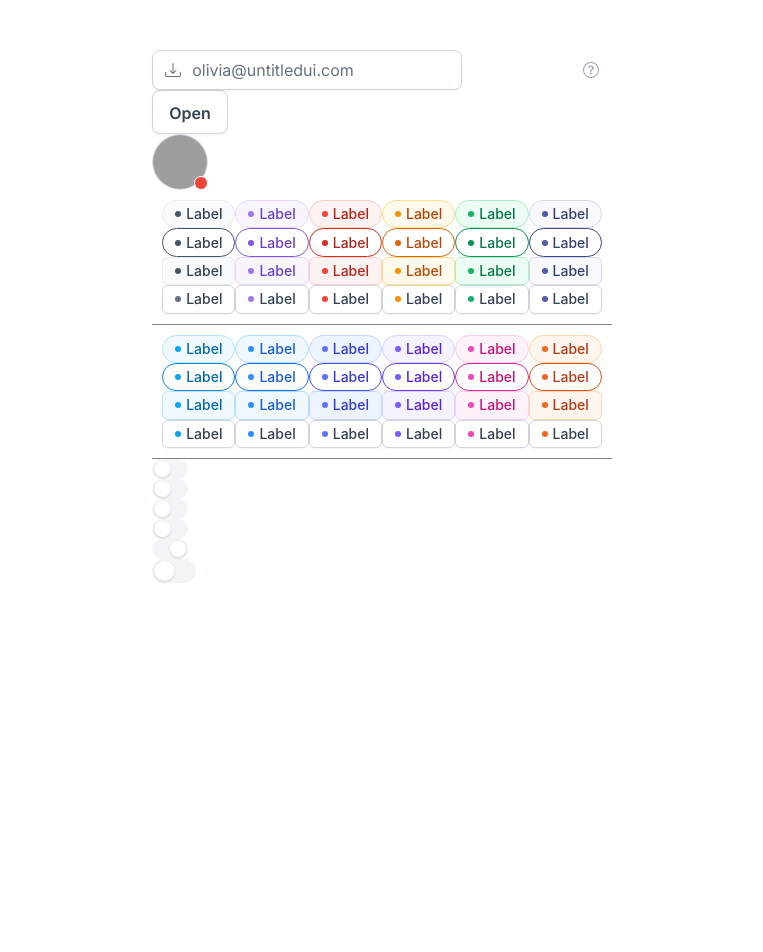
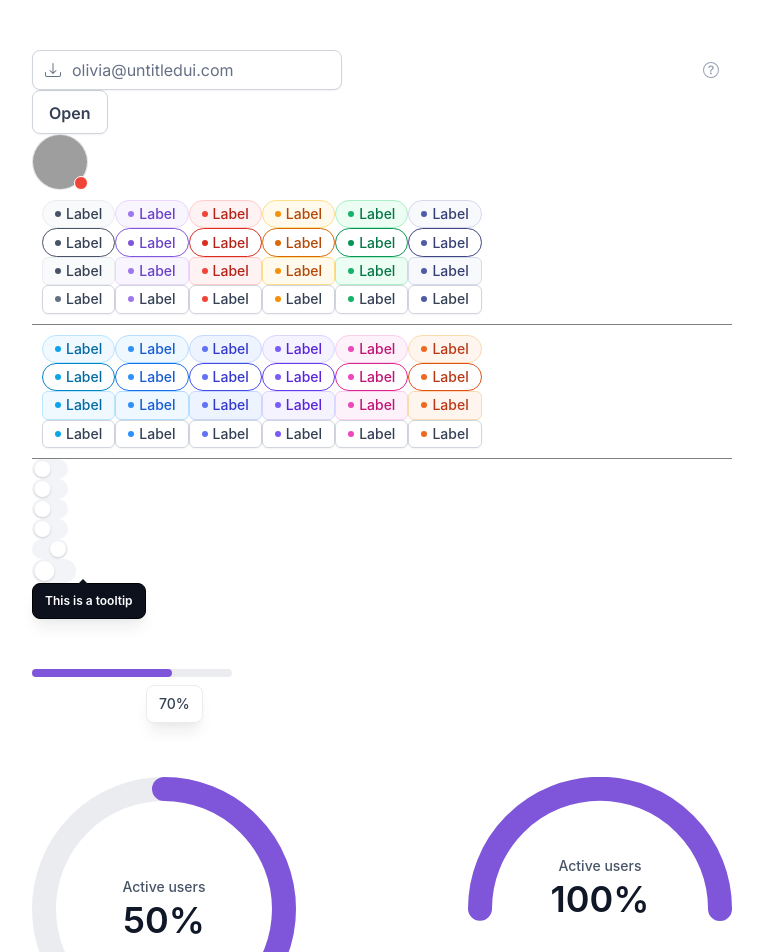
Before and after one commit to onnkek/ok-ui, a React (Create React App) app: page / in a window 1280 px wide. Shown: the top 952 px of the page, without its empty margins (258-1021 px from the left). Before the commit the page ends 800 px from the top, so only its background shows below. Built offline with nearby package versions, Linux system fonts and the light colour scheme; grey boxes are pictures that could not be loaded; a web font is replaced by a local one.

Commit message:
add progress, progressCircle

```diff
--- a/package.json
+++ b/package.json
@@ -14,6 +14,7 @@
     "react": "^18.3.1",
     "react-dom": "^18.3.1",
     "react-scripts": "5.0.1",
+    "react-tooltip": "^5.27.0",
     "typescript": "^4.9.5",
     "web-vitals": "^2.1.4"
   },
--- a/src/App.tsx
+++ b/src/App.tsx
@@ -7,6 +7,10 @@ import { Dropdown } from 'components/Dropdown';
 import { Avatar } from 'components/Avatar';
 import { Badge } from 'components/Badge';
 import { Toggle } from 'components/Toggle';
+import { Tooltip } from 'components/Tooltip';
+import { Tooltip as RTooltip } from 'react-tooltip';
+import { Progress } from 'components/Progress';
+import { ProgressCircle } from 'components/ProgressCircle';
 
 function App() {
   return (
@@ -148,7 +152,18 @@ function App() {
             <Badge color='orange' dot size='L' theme='modern'>Label</Badge>
           </div>
         </div>
-        <Toggle /><Toggle /><Toggle /><Toggle disabled /><Toggle disabled checked /><Toggle size='L' />
+        <Toggle /><Toggle /><Toggle /><Toggle disabled /><Toggle disabled checked /><Toggle size='L' className='my-anchor-element' />
+        <Tooltip />
+        <RTooltip anchorSelect=".my-anchor-element">
+          100%
+        </RTooltip>
+        <div style={{ width: '200px', marginTop: '50px' }}>
+          <Progress value='70' text='tooltip-bottom' />
+        </div>
+        <div style={{ width: '700px', marginTop: '100px', display: 'flex', justifyContent: 'space-between' }}>
+          <ProgressCircle value='50' size='XL' title='Active users' />
+          <ProgressCircle value='100' size='XL' title='Active users' half />
+        </div>
 
       </div>
     </div>
--- /dev/null
+++ b/src/components/Progress/index.ts
@@ -0,0 +1 @@
+export { Progress } from './ui/Progress';
--- /dev/null
+++ b/src/components/Progress/ui/Progress.module.sass
@@ -0,0 +1,61 @@
+.wrapper
+  display: flex
+  align-items: center
+
+.progressContainer
+  display: flex
+  position: relative
+  width: 100%
+  height: 8px
+  background-color: #EAECF0
+  border-radius: 999px
+
+.text
+  display: none
+  margin-left: 12px
+  color: #344054
+  font-size: 14px
+  line-height: 20px
+  font-weight: 500
+
+.progress
+  position: absolute
+  width: 0%
+  height: 8px
+  top: 0
+  left: 0
+  background-color: #7F56D9
+  border-radius: 999px
+
+.wrapper.end
+  .text
+    display: block
+
+.wrapper.bottomEnd
+  flex-direction: column
+  align-items: end
+  .text
+    display: block
+    margin-top: 8px
+
+.wrapper.tooltipTop,
+.wrapper.tooltipBottom
+  position: relative
+  .text
+    display: block
+    position: absolute
+    margin: 0
+    transform: translate3d(-26px, 0, 0)
+    // left: -26px
+    padding: 8px 12px
+    background-color: #FFFFFF
+    border: 1px solid #EAECF0
+    border-radius: var(--radius-md)
+    box-shadow: 0px 4px 6px -2px #10182808, 0px 12px 16px -4px #10182814
+
+.wrapper.tooltipTop
+  .text
+    top: -46px
+.wrapper.tooltipBottom
+  .text
+    top: 16px
--- /dev/null
+++ b/src/components/Progress/ui/Progress.tsx
@@ -0,0 +1,37 @@
+import { Mods, classNames } from 'helpers/classNames';
+import cls from './Progress.module.sass';
+import { useState } from 'react';
+
+type ProgressTextType = 'end' | 'bottom-end' | 'tooltip-top' | 'tooltip-bottom';
+const textClasses: Record<ProgressTextType, string> = {
+  end: cls.end,
+  'bottom-end': cls.bottomEnd,
+  'tooltip-top': cls.tooltipTop,
+  'tooltip-bottom': cls.tooltipBottom
+};
+export interface ProgressProps {
+  className?: string;
+  value?: string;
+  text?: ProgressTextType;
+}
+
+export const Progress = ({ className, value = '0', text = 'end' }: ProgressProps) => {
+  const [progress, setProgress] = useState(value);
+  const mods: Mods = {
+    [textClasses[text]]: true
+  }
+  return (
+    <div className={classNames(cls.wrapper, mods, [className])}>
+      <div className={cls.progressContainer}>
+        <div
+          className={cls.progress}
+          style={{ width: `${progress}%` }}
+        />
+      </div>
+      <div
+        className={cls.text}
+        style={{ left: `${value}%` }}
+      >{`${progress}%`}</div>
+    </div >
+  );
+};
--- /dev/null
+++ b/src/components/ProgressCircle/index.ts
@@ -0,0 +1 @@
+export { ProgressCircle } from './ui/ProgressCircle';
--- /dev/null
+++ b/src/components/ProgressCircle/ui/ProgressCircle.module.sass
@@ -0,0 +1,108 @@
+.wrapper.half
+  width: calc(var(--progress-radius) * 2 + var(--stroke-width))
+  height: calc(var(--progress-radius) + var(--stroke-width))
+  justify-content: end
+.wrapper
+  position: relative
+  display: flex
+  align-items: center
+  justify-content: center
+  flex-direction: column
+  width: calc(var(--progress-radius )* 2 + var(--stroke-width))
+  height: calc(var(--progress-radius )* 2 + var(--stroke-width))
+  .progressContainer,
+  .progress
+    stroke-width: var(--stroke-width)
+  .text
+    font-weight: 600
+    color: #101828
+
+.title
+  margin-bottom: 1px
+  color: #475467
+  font-weight: 500
+
+.wrapper.xxs
+  --progress-radius: 32px
+  --stroke-width: 6px
+  .text
+    font-size: 14px
+    line-height: 20px
+  .title
+    position: absolute
+    bottom: -20px
+    font-size: 12px
+    line-height: 18px
+
+.wrapper.m
+  --progress-radius: 80px
+  --stroke-width: 16px
+  .text
+    font-size: 24px
+    line-height: 32px
+  .title
+    font-size: 12px
+    line-height: 18px
+.wrapper.l
+  --progress-radius: 100px
+  --stroke-width: 20px
+  .text
+    font-size: 30px
+    line-height: 38px
+  .title
+    font-size: 12px
+    line-height: 18px
+
+.wrapper.xl
+  --progress-radius: 120px
+  --stroke-width: 24px
+  .text
+    font-size: 36px
+    line-height: 44px
+  .title
+    font-size: 14px
+    line-height: 20px
+
+.wrapper.xxl
+  --progress-radius: 140px
+  --stroke-width: 28px
+  .text
+    font-size: 48px
+    line-height: 60px
+  .title
+    font-size: 14px
+    line-height: 20px
+
+.svg
+  position: absolute
+  width: inherit
+  height: inherit
+
+.progressContainer
+  fill: transparent
+  cx: 50%
+  cy: 50%
+  r: var(--progress-radius)
+  stroke: #EAECF0
+
+.progress
+  fill: transparent
+  --progress-length: calc(2 * 3.1415926535 * var(--progress-radius))
+  cx: 50%
+  cy: 50%
+  r: var(--progress-radius)
+  stroke: #7F56D9
+  transform-origin: center
+  transform: rotate(-90deg)
+  stroke-dasharray: var(--progress-length)
+  stroke-linecap: round
+
+.half
+  .progressContainer
+    stroke-dasharray: calc(3.1415926535 * var(--progress-radius))
+    stroke-linecap: round
+    transform-origin: center
+    transform: rotate(-180deg) translateY(-41.5%)
+    height: 57%
+  .progress
+    transform: rotate(180deg) translateY(-41.5%)
--- /dev/null
+++ b/src/components/ProgressCircle/ui/ProgressCircle.tsx
@@ -0,0 +1,48 @@
+import { useState } from 'react';
+import cls from './ProgressCircle.module.sass';
+import { Mods, classNames } from 'helpers/classNames';
+
+type ProgressCircleSize = 'XXS' | 'M' | 'L' | 'XL' | '2XL';
+const sizeClasses: Record<ProgressCircleSize, string> = {
+  XXS: cls.xxs,
+  M: cls.m,
+  L: cls.l,
+  XL: cls.xl,
+  '2XL': cls.xxl
+};
+export interface ProgressCircleProps {
+  className?: string;
+  value?: string;
+  size?: ProgressCircleSize;
+  title?: string;
+  half?: boolean;
+}
+
+export const ProgressCircle = ({
+  className,
+  value = '0',
+  size = 'M',
+  title,
+  half = false
+}: ProgressCircleProps) => {
+  const [progress, setProgress] = useState(value);
+  const mods: Mods = {
+    [sizeClasses[size]]: true,
+    [cls.half]: half
+  }
+  return (
+    <div className={classNames(cls.wrapper, mods, [className])}>
+      <svg className={cls.svg}>
+        <circle className={cls.progressContainer} />
+        {half ?
+          <circle className={cls.progress} strokeDashoffset={`calc(var(--progress-length) - ${progress} * var(--progress-length) / 100 / 2)`} />
+          :
+          <circle className={cls.progress} strokeDashoffset={`calc(var(--progress-length) - ${progress} * var(--progress-length) / 100)`} />
+        }
+      </svg>
+      {title && <div className={cls.title}>{title}</div>}
+      <div className={cls.text}>{`${progress}%`}</div>
+
+    </div >
+  );
+};
--- /dev/null
+++ b/src/components/Tooltip/index.ts
@@ -0,0 +1 @@
+export { Tooltip } from './ui/Tooltip';
--- /dev/null
+++ b/src/components/Tooltip/ui/Tooltip.module.sass
@@ -0,0 +1,43 @@
+.tooltip
+  position: relative
+  inset: 0px auto auto 0px
+  display: inline-block
+  padding: 8px 12px
+  margin: 0
+  border: 1px solid black
+  background-color: #0C111D
+  color: #FFFFFF
+  font-size: 12px
+  line-height: 18px
+  font-weight: 600
+  box-shadow: 0px 4px 6px -2px #10182808, 0px 12px 16px -4px #10182814
+  border-radius: var(--radius-md)
+
+.tooltipArrow
+  position: absolute
+  display: block
+  top: -6px
+  left: 0
+  width: 20px
+  height: 10px
+  //background-color: #0C111D
+  transform: translate3d(220%, 0px, 0px)
+
+  &:before
+    position: absolute
+    display: block
+    content: ""
+    border-color: transparent
+    border-style: solid
+    border-width: 0 calc(12px* .5) 6px
+    border-bottom-color: transparent
+    top: 0
+  &:after
+    position: absolute
+    display: block
+    content: ""
+    border-color: transparent
+    border-style: solid
+    border-width: 0 calc(12px* .5) 6px
+    border-bottom-color: #0C111D
+    top: 1px
--- /dev/null
+++ b/src/components/Tooltip/ui/Tooltip.tsx
@@ -0,0 +1,17 @@
+import { classNames } from 'helpers/classNames';
+import cls from './Tooltip.module.sass';
+import {Tooltip as RTooltip} from 'react-tooltip';
+
+export interface TooltipProps {
+  className?: string;
+}
+
+export const Tooltip = ({ className }: TooltipProps) => {
+
+  return (
+    <div className={classNames(cls.tooltip, {}, [className])}>
+      <div className={cls.tooltipArrow}></div>
+      This is a tooltip
+    </div>
+  );
+};
```
Also changed, not shown: 1 other file (tests, documents, lock files or other folders).
